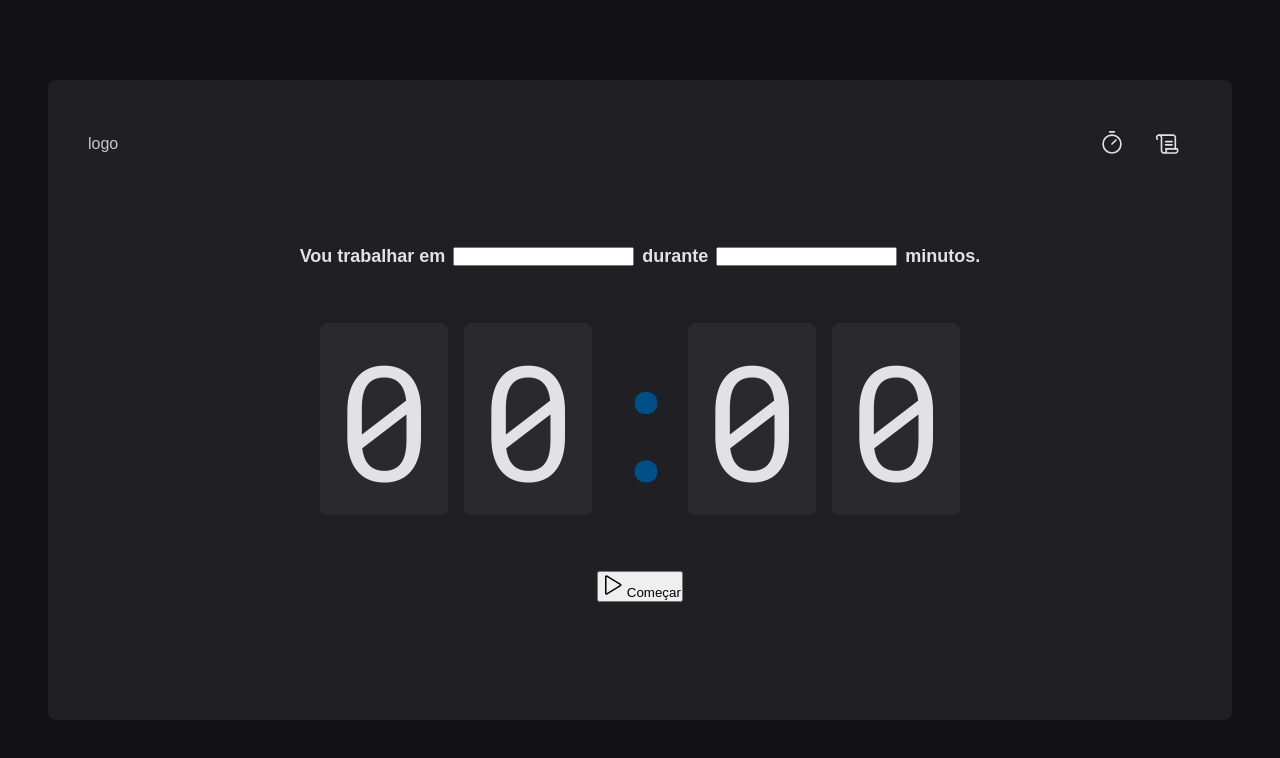
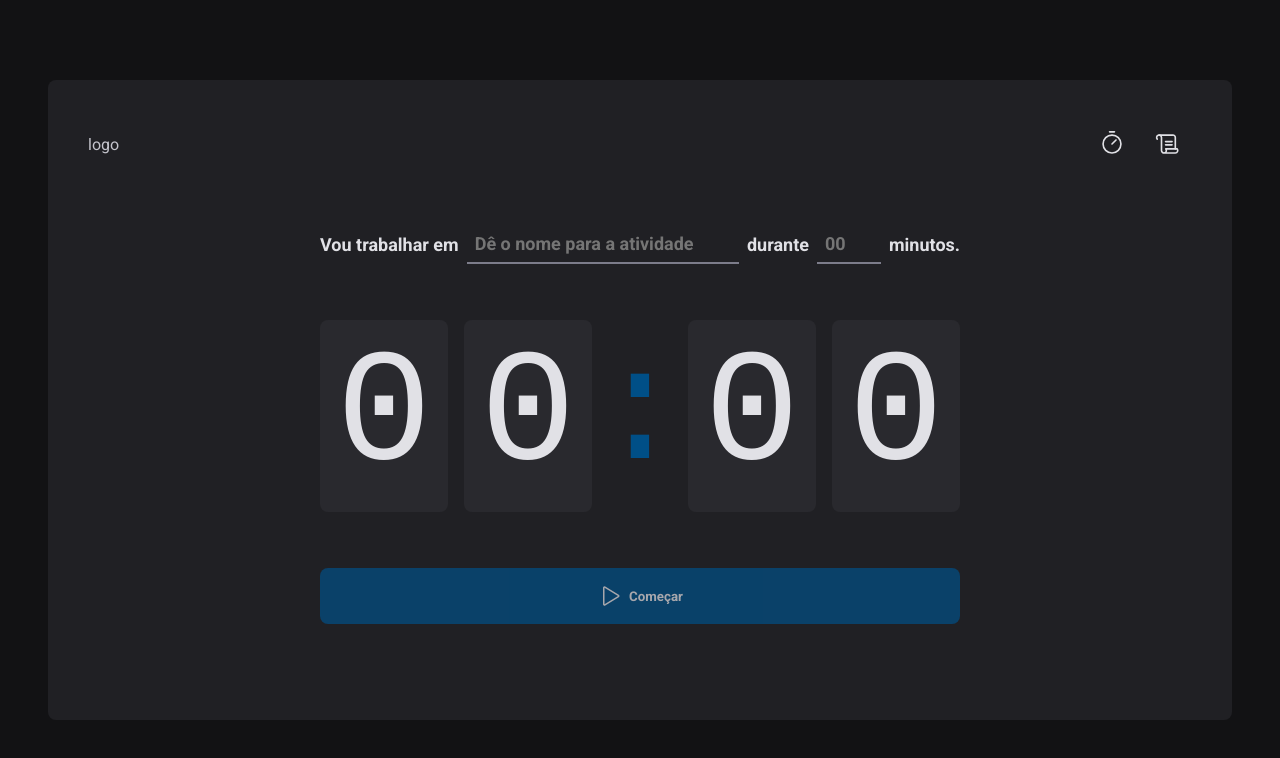
Before and after one commit to ryan-pin/pomodoro-timer-react, a React (Vite) app: page / in a window 1280 px wide. Shown: the top 758 px of the page. Built offline with nearby package versions, Linux system fonts and the light colour scheme.

Commit message:
att input

```diff
--- a/index.html
+++ b/index.html
@@ -8,7 +8,7 @@
 
     <meta name="viewport" content="width=device-width, initial-scale=1.0" />
 
-    <link href="https://fonts.googleapis.com/css2?family=Roboto+Mono:ital,wght@0,100..700;1,100..700&display=swap" rel="stylesheet" />
+    <link href="https://fonts.googleapis.com/css2?family=Roboto:ital,wght@0,100;0,300;0,400;0,500;0,700;0,900;1,100;1,300;1,400;1,500;1,700;1,900&display=swap" rel="stylesheet">
 
     <title> PomoTimer</title>
 
--- a/src/pages/Home/Home.tsx
+++ b/src/pages/Home/Home.tsx
@@ -1,5 +1,5 @@
 import { Play } from "phosphor-react";
-import { CountdownContainer, FormContainer, HomeContainer, Separetor } from "./styles";
+import { CountdownContainer, FormContainer, HomeContainer, MinutesAmountInput, Separetor, StartCountdownButton, TaskInput } from "./styles";
 
 export function Home() {
   return (
@@ -7,10 +7,21 @@ export function Home() {
       <form action="">
         <FormContainer>
           <label htmlFor="task">Vou trabalhar em</label>
-          <input id="task" />
+          <TaskInput id="task" list="task-suggestions" placeholder="Dê o nome para a atividade" />
+
+          <datalist id="task-suggestions">
+            <option value="asd" />
+          </datalist>
 
           <label htmlFor="minutosAmount">durante</label>
-          <input type="number" id="minutosAmount" />
+          <MinutesAmountInput
+            type="number"
+            id="minutosAmount"
+            placeholder="00"
+            step={5}
+            min={5}
+            max={60}
+          />
 
           <span> minutos.</span>
         </FormContainer>
@@ -23,10 +34,10 @@ export function Home() {
           <span>0</span>
         </CountdownContainer>
 
-        <button type="submit">
+        <StartCountdownButton disabled type="submit">
           {" "}
           <Play size={24} /> Começar
-        </button>
+        </StartCountdownButton>
       </form>
     </HomeContainer>
   );
--- a/src/pages/Home/styles.ts
+++ b/src/pages/Home/styles.ts
@@ -28,6 +28,34 @@ export const FormContainer = styled.div`
     flex-wrap: wrap;
 `;
 
+const BaseInput = styled.input`
+    background: transparent;
+    height: 2.5rem;
+    border: 0;
+    border-bottom: 2px solid ${props => props.theme['gray-500']};
+    font-weight: bold;
+    font-size: 1.125rem;
+    padding: 0 0.5rem;
+    color: ${props => props.theme['gray-100']};
+
+    &:focus{
+        box-shadow: none;
+        border-color: ${props => props.theme['blue-500']};
+    }
+`
+
+export const TaskInput = styled(BaseInput)`
+    flex: 1;
+
+    &::-webkit-calendar-picker-indicator{
+        display: none !important;
+    }
+`
+
+export const MinutesAmountInput = styled(BaseInput)`
+    width: 4rem;
+`
+
 export const CountdownContainer = styled.div`
     font-family: 'Roboto Mono', monospace;
     font-size: 10rem;
@@ -53,3 +81,31 @@ export const Separetor = styled.div`
    display: flex;
    justify-content: center;
 `
+
+export const StartCountdownButton = styled.button`
+    width: 100%;
+    border: 0;
+    padding: 1rem;
+    border-radius: 8px;
+
+    display: flex;
+    align-items: center;
+    justify-content: center;
+
+    gap: 0.5rem;
+    font-weight: bold;
+
+    cursor: pointer;
+
+    background: ${props => props.theme['blue-500']};
+    color: ${props => props.theme['gray-100']};
+
+    &:disabled {
+        opacity: 0.7;
+        cursor: not-allowed;
+    }
+
+    &:not(:disabled):hover{
+        background: ${props => props.theme['blue-700']};
+    }
+`
--- a/src/styles/global.ts
+++ b/src/styles/global.ts
@@ -18,7 +18,7 @@ export const GlobalStyle = createGlobalStyle`
     }
 
     body, input, textarea, button {
-        font-family: 'Roboto-mono', sans-serif;
+        font-family: 'Roboto', sans-serif;
         font-weight: 400;
         font: 1rem;
     }
```
